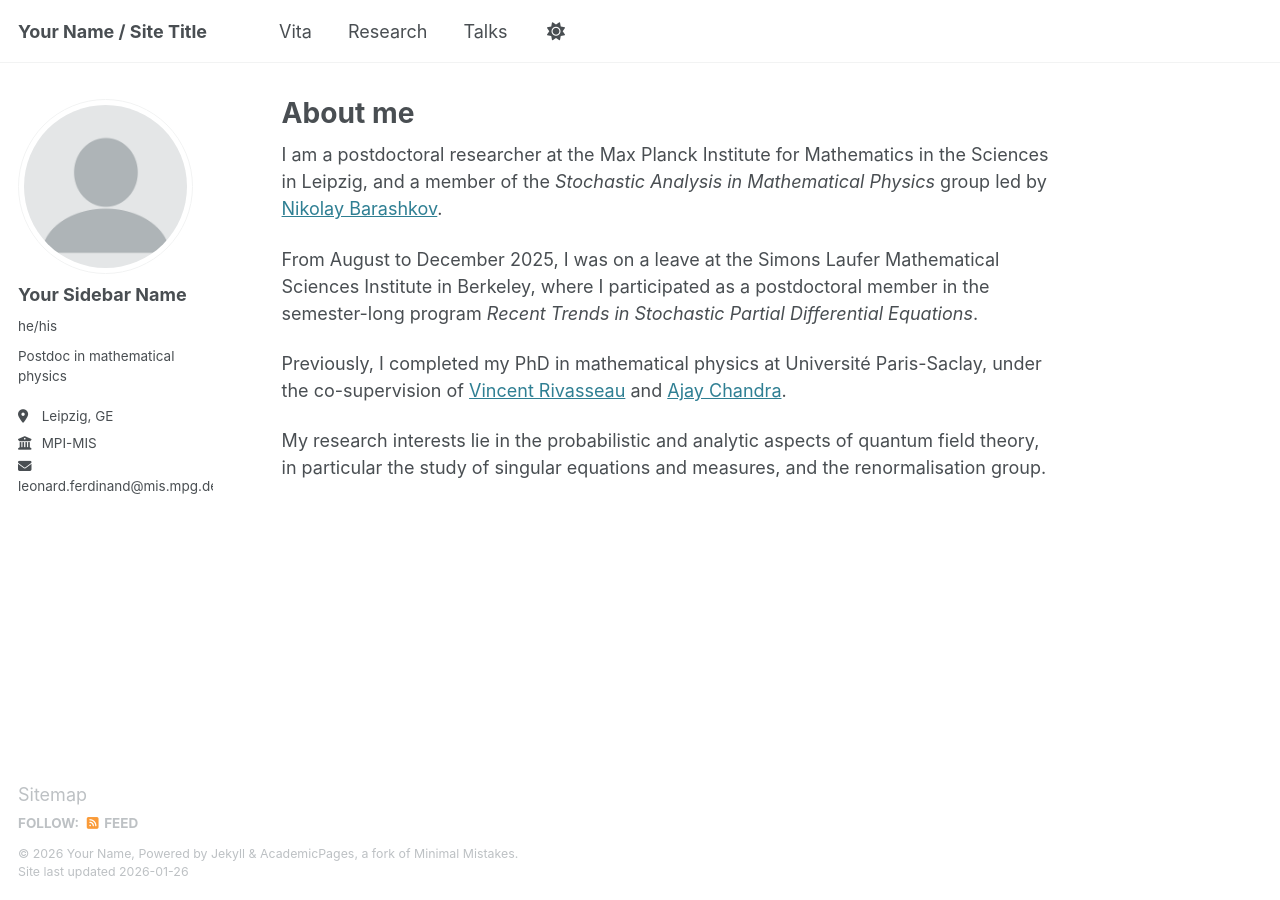
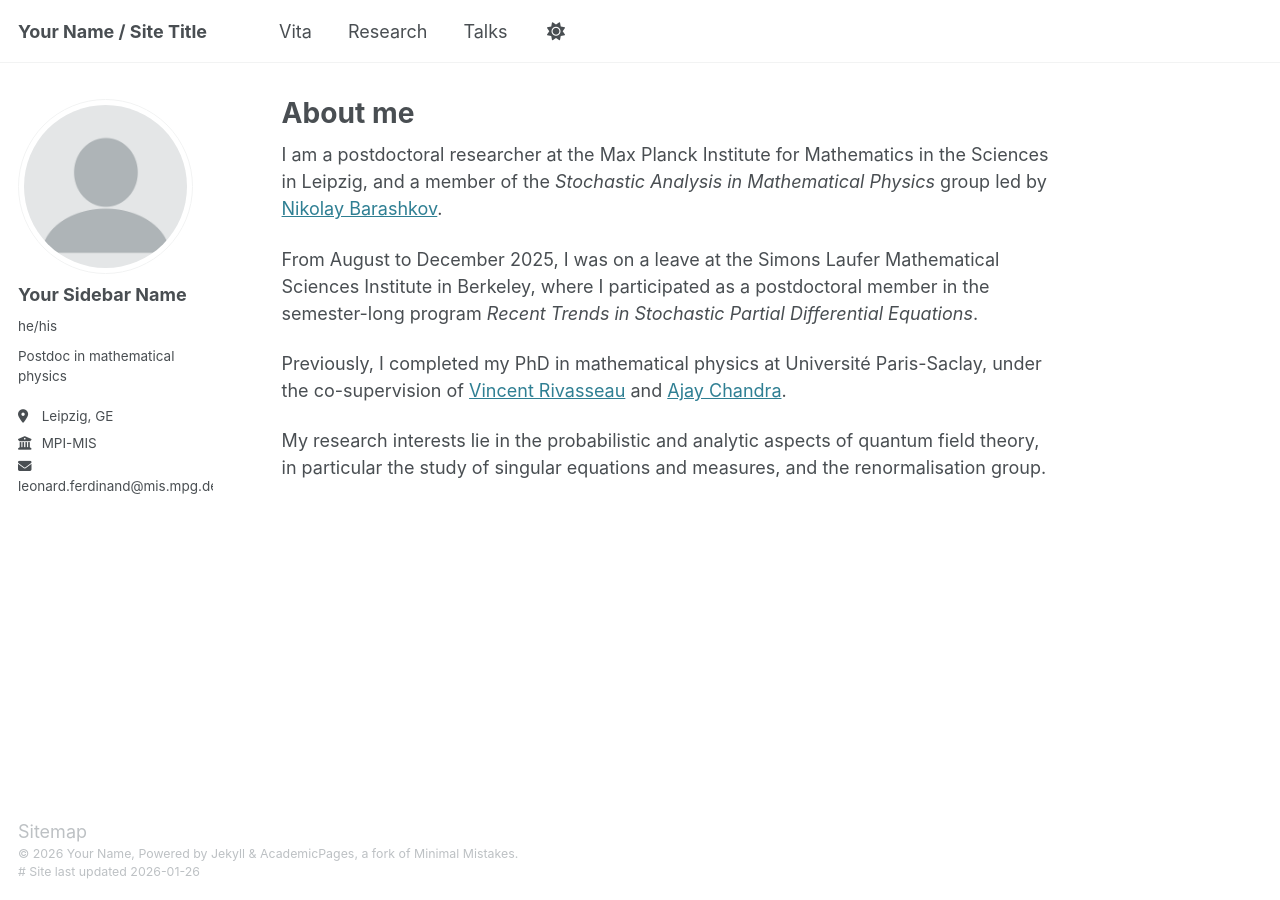
Before and after one commit to leonardferdinand/leonardferdinand.github.io, a Jekyll site: the page built from _pages/about.md, in a window 1280 px wide. Built offline with Jekyll 4.4.1, drawn with Linux system fonts in a browser that asks for light colours.

```diff
--- a/_includes/footer.html
+++ b/_includes/footer.html
@@ -1,5 +1,7 @@
 {% include base_path %}
 
+
+<!--
 {% if site.author.github or site.author.bitbucket or site.atom_feed.hide != true %}
 <div class="page__footer-follow">
   <ul class="social-icons">
@@ -18,8 +20,9 @@
   </ul>
 </div>
 {% endif %}
+  !-->
 
 <div class="page__footer-copyright">
   &copy; {{ site.time | date: '%Y' }} {{ site.name | default: site.title }}, {{ site.data.ui-text[site.locale].powered_by | default: "Powered by" }} <a href="http://jekyllrb.com" rel="nofollow">Jekyll</a> &amp; <a href="https://github.com/academicpages/academicpages.github.io">AcademicPages</a>, a fork of <a href="https://mademistakes.com/work/minimal-mistakes-jekyll-theme/" rel="nofollow">Minimal Mistakes</a>.<br />
-  Site last updated {{ "now" | date: '%Y-%m-%d' %}}
+#  Site last updated {{ "now" | date: '%Y-%m-%d' %}}
 </div>
```
